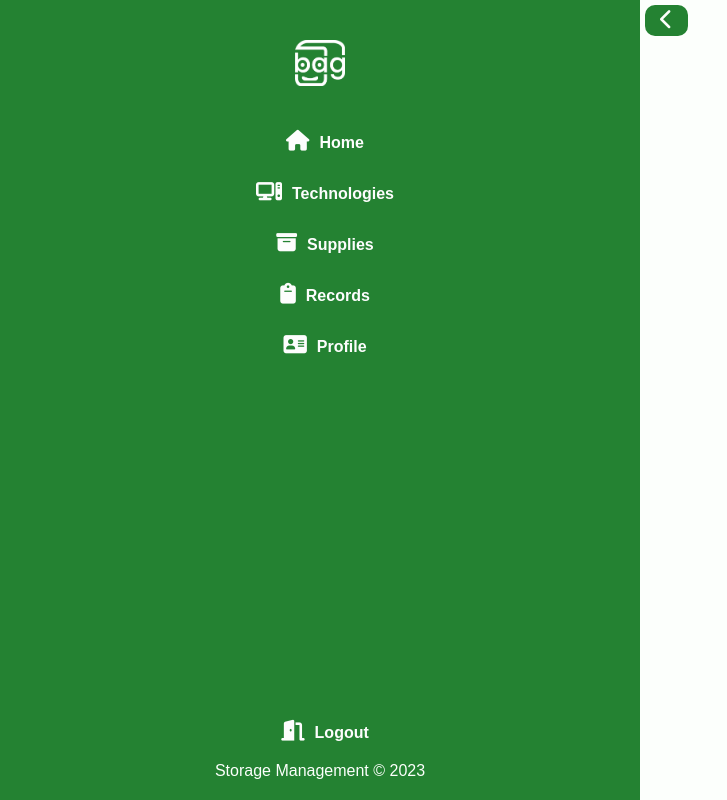
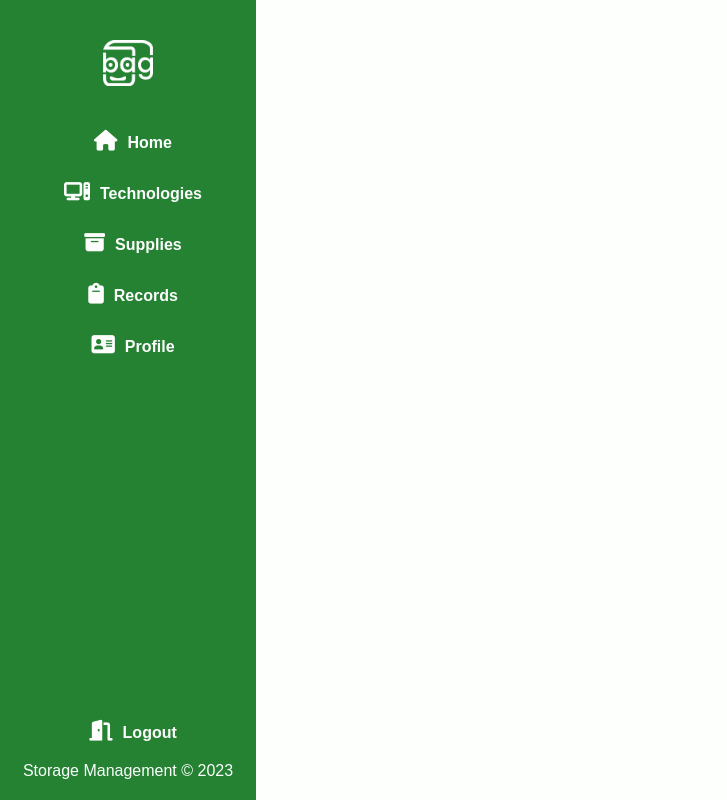
Before and after one commit to jakenapay/StorageManagement, a PHP site: page / in a window 1280 px wide. Shown: the whole page, without its empty margins (0-727 px from the left). Run offline with PHP 8.4, Linux system fonts and the light colour scheme; some libraries are stand-ins or nearby versions.

Commit message:
Sidebar complete

```diff
--- a/assets/css/sidebar.css
+++ b/assets/css/sidebar.css
@@ -69,9 +69,9 @@ i {
     padding: 20px 0;
 }
 
-#arrow {
+#arrow i {
     margin: 5px;
-    padding: 5px;
+    padding: 5px 10px;
     position: absolute;
     top: 0;
     left: 100%;
@@ -79,6 +79,7 @@ i {
     background-color: var(--bgcolor);
     color: var(--lightcolor);
     border-radius: 10px;
+    cursor: pointer;
 }
 
 #arrow-right {
@@ -88,10 +89,33 @@ i {
 
 
 
-
-
 /* Hover effects ------------------------------------------- */
 
 nav ul li:hover {
     background-color: var(--maincolor);
 }
+
+/* Media query on sidebar width */
+
+@media (min-width: 320px) {
+
+    .sidebar {
+        width: 80%;
+    }
+}
+
+@media (min-width: 768px) {
+    .sidebar {
+        width: 35%;
+    }
+}
+
+@media (min-width: 990px) {
+    #arrow {
+        display: none;
+    }
+
+    .sidebar {
+        width: 20%;
+    }
+}
--- a/sidebar.php
+++ b/sidebar.php
@@ -1,4 +1,11 @@
 <div class="sidebar">
+    <div id="arrow">
+        <!-- <input type="checkbox" id="toggle" /> -->
+        <!-- <label for="toggle"> -->
+        <i id="arrow-left" class="fa-solid fa-chevron-left" onclick="toggleSidebar()"></i>
+        <i id="arrow-right" class="fa-solid fa-chevron-right" onclick="toggleSidebar()"></i>
+        <!-- </label> -->
+    </div>
     <nav>
         <div id="container-logo">
             <img id="logo" src="assets/images/tempLogo.png" alt="Logo">
@@ -17,19 +24,22 @@
             <p>Storage Management &#169; <?php echo date("Y") ?></p>
         </div>
     </nav>
-    <div id="arrow">
-        <span>
-            <i id="arrow-left" class="fa-solid fa-chevron-left" onclick="toggleSidebar()"></i>
-            <i id="arrow-right" class="fa-solid fa-chevron-right" onclick="toggleSidebar()"></i>
-        </span>
-    </div>
 </div>
 
 <script>
     function toggleSidebar() {
-        const hideArrow = document.querySelector("#arrow-left");
-        const showArrow = document.querySelector("#arrow-right");
+        const hideArrow = document.getElementById("arrow-left");
+        const showArrow = document.getElementById("arrow-right");
         const sidebar = document.querySelector(".sidebar");
 
+        if (hideArrow.style.display === "block") {
+            hideArrow.style.display = "none";
+            showArrow.style.display = "block";
+            sidebar.style.transform = "translateX(-100%)";
+        } else {
+            hideArrow.style.display = "block";
+            showArrow.style.display = "none";
+            sidebar.style.transform = "none";
+        }
     }
 </script>
```
